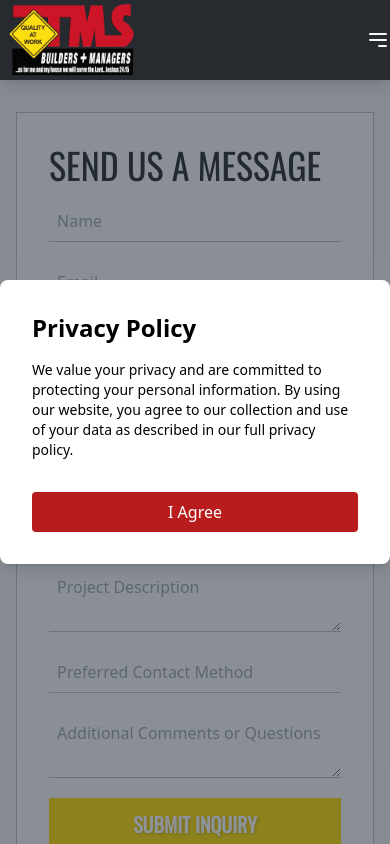
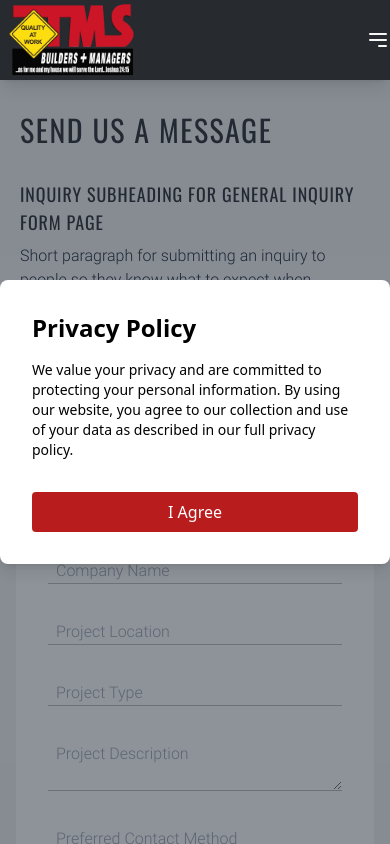
Before and after one commit to powellniki/tms-client, a Next.js app: page /inquiry/new in a window 390 px wide. Shown: the top 844 px of the page. Built offline with nearby package versions, Linux system fonts and the light colour scheme.

Commit message:
inquiry page styling

```diff
--- a/pages/culture/history.js
+++ b/pages/culture/history.js
@@ -10,7 +10,7 @@ export default function History() {
             </div>
             <div className="lg:w-1/2 w-full mt-4 lg:mt-16 p-4 lg:px-20">
                 <h1 className="text-tms-red font-heading text-5xl xl:text-6xl md:leading-snug mb-4 lg:mb-8 tracking-wider">OUR HISTORY</h1>
-                <h2 className="font-heading text-tms-black text-lg lg:text-xl pt-8 lg:mt-12 uppercase tracking-wider">History subheader statement goes here</h2>
+                <h2 className="font-heading text-tms-black text-lg lg:text-xl pt-8 lg:mt-8 uppercase tracking-wider">History subheader statement goes here</h2>
                 <p className="text-gray-800 text-md md:text-lg font-Roboto font-light mt-2 lg:mt-4">
                     TMS history description. Lorem ipsum dolor sit amet, consectetur adipiscing elit. Nullam vehicula metus nec augue facilisis, vel scelerisque ligula dapibus.
                 </p>
--- a/pages/culture/index.js
+++ b/pages/culture/index.js
@@ -10,7 +10,7 @@ export default function Culture() {
             </div>
             <div className="lg:w-1/2 w-full mt-4 lg:mt-16 p-4 lg:px-20">
                 <h1 className="text-tms-red font-heading text-5xl xl:text-6xl md:leading-snug mb-4 lg:mb-8 tracking-wider">OUR CULTURE</h1>
-                <h2 className="font-heading text-tms-black text-lg lg:text-xl pt-8 lg:mt-12 uppercase tracking-wider">Culture subheader statement goes here</h2>
+                <h2 className="font-heading text-tms-black text-lg lg:text-xl pt-8 lg:mt-8 uppercase tracking-wider">Culture subheader statement goes here</h2>
                 <p className="text-gray-800 text-md md:text-lg font-Roboto font-light mt-2 lg:mt-4">
                     Our culture description. Lorem ipsum dolor sit amet, consectetur adipiscing elit. Nullam vehicula metus nec augue facilisis, vel scelerisque ligula dapibus.
                 </p>
--- a/pages/culture/safety.js
+++ b/pages/culture/safety.js
@@ -10,7 +10,7 @@ export default function Safety() {
             </div>
             <div className="lg:w-1/2 w-full mt-4 lg:mt-16 p-4 lg:px-20">
                 <h1 className="text-tms-red font-heading text-5xl xl:text-6xl md:leading-snug mb-4 lg:mb-8 tracking-wider">OUR SAFETY</h1>
-                <h2 className="font-heading text-tms-black text-lg lg:text-xl pt-8 lg:mt-12 uppercase tracking-wider">Safety subheader statement goes here</h2>
+                <h2 className="font-heading text-tms-black text-lg lg:text-xl pt-8 lg:mt-8 uppercase tracking-wider">Safety subheader statement goes here</h2>
                 <p className="text-gray-800 text-md md:text-lg font-Roboto font-light mt-2 lg:mt-4">
                 Safety is our utmost priority at TMS, LLC due to the inherent risks and hazards in construction activities. Our comprehensive safety management protocols are designed to prevent accidents, injuries, and fatalities on the job site, ensuring the health and well-being of our workers. Maintaining strict compliance with legal and regulatory requirements fosters a strong safety culture within our company and on our job sites, enhancing productivity and, most importantly, protecting our employees.
                 </p>
--- a/pages/inquiry/new.js
+++ b/pages/inquiry/new.js
@@ -29,15 +29,19 @@ export default function NewInquiry() {
 
 
     return (
-        <main className="w-screen px-4 md:px-12">
-            <div className="max-w-6xl mx-auto flex flex-col lg:flex-row border border-tms-gray my-8 md:my-12">
+        <main className="w-screen flex flex-col lg:flex-row">
 
-                {/* Left Side: Form */}
-                <div className="w-full bg-tms-white p-8 lg:p-12">
-                <h2 className="uppercase font-heading text-4xl lg:text-5xl text-tms-black mb-4 lg:mb-8">
-                        Send us a message
-                    </h2>
-                    <form onSubmit={handleInquiry} className="flex flex-col space-y-5">
+            <div className="w-full lg:w-1/2 text-left pt-8 lg:text-end px-5 mb-4 md:mb-0 md:px-12 lg:px-0 md:py-8 lg:pt-28 lg:ml-24">
+                <h2 className="font-heading lg:font-bold text-tms-black text-3xl lg:text-4xl uppercase tracking-wider">
+                    Send us a message
+                </h2>
+                <h3 className="font-heading text-tms-black text-lg lg:text-xl pt-8 lg:mt-8 uppercase tracking-wider">inquiry subheading for general inquiry form page</h3>
+                <p className="text-gray-800 text-md md:text-lg font-Roboto font-light mt-2 lg:mt-4">Short paragraph for submitting an inquiry to people so they know what to expect when submitting an inquiry.</p>
+            </div>
+
+            <div className="w-full mx-auto flex flex-col lg:flex-row px-4 md:px-8 lg:px-0 lg:py-8 lg:mx-24 mb-4 lg:mb-0">
+                <div className="w-full bg-white p-8 lg:p-12">
+                    <form onSubmit={handleInquiry} className="flex flex-col space-y-6">
                         {/* Form Fields */}
                         <input
                             id="name"
@@ -46,7 +50,7 @@ export default function NewInquiry() {
                                 setUserInformation({ ...userInformation, name: e.target.value })
                             }
                             placeholder="Name"
-                            className="w-full bg-tms-white border-b rounded-none border-tms-gray py-2 px-2 focus:outline-none focus:ring-2 focus:ring-tms-yellow"
+                            className="w-full bg-white border-b rounded-none border-tms-gray pt-3 px-2 focus:outline-none focus:ring-2 focus:ring-tms-yellow font-Roboto font-light"
                         />
                         <input
                             id="email"
@@ -55,7 +59,7 @@ export default function NewInquiry() {
                                 setUserInformation({ ...userInformation, email: e.target.value })
                             }
                             placeholder="Email"
-                            className="w-full bg-tms-white border-b rounded-none border-tms-gray py-2 px-2 focus:outline-none focus:ring-2 focus:ring-tms-yellow"
+                            className="w-full bg-white border-b rounded-none border-tms-gray pt-3 px-2 focus:outline-none focus:ring-2 focus:ring-tms-yellow font-Roboto font-light"
                         />
                         <input
                             id="phone"
@@ -64,7 +68,7 @@ export default function NewInquiry() {
                                 setUserInformation({ ...userInformation, phone: e.target.value })
                             }
                             placeholder="Phone Number"
-                            className="w-full bg-tms-white border-b rounded-none border-tms-gray py-2 px-2 focus:outline-none focus:ring-2 focus:ring-tms-yellow"
+                            className="w-full bg-white border-b rounded-none border-tms-gray pt-3 px-2 focus:outline-none focus:ring-2 focus:ring-tms-yellow font-Roboto font-light"
                         />
                         <input
                             id="company_name"
@@ -73,7 +77,7 @@ export default function NewInquiry() {
                                 setUserInformation({ ...userInformation, company_name: e.target.value })
                             }
                             placeholder="Company Name"
-                            className="w-full bg-tms-white border-b rounded-none border-tms-gray py-2 px-2 focus:outline-none focus:ring-2 focus:ring-tms-yellow"
+                            className="w-full bg-white border-b rounded-none border-tms-gray pt-3 px-2 focus:outline-none focus:ring-2 focus:ring-tms-yellow font-Roboto font-light"
                         />
                         <input
                             id="project_location"
@@ -82,7 +86,7 @@ export default function NewInquiry() {
                                 setUserInformation({ ...userInformation, project_location: e.target.value })
                             }
                             placeholder="Project Location"
-                            className="w-full bg-tms-white border-b rounded-none border-tms-gray py-2 px-2 focus:outline-none focus:ring-2 focus:ring-tms-yellow"
+                            className="w-full bg-white border-b rounded-none border-tms-gray pt-3 px-2 focus:outline-none focus:ring-2 focus:ring-tms-yellow font-Roboto font-light"
                         />
                         <input
                             id="project_type"
@@ -91,7 +95,7 @@ export default function NewInquiry() {
                                 setUserInformation({ ...userInformation, project_type: e.target.value })
                             }
                             placeholder="Project Type"
-                            className="w-full bg-tms-white border-b rounded-none border-tms-gray py-2 px-2 focus:outline-none focus:ring-2 focus:ring-tms-yellow"
+                            className="w-full bg-white border-b rounded-none border-tms-gray pt-3 px-2 focus:outline-none focus:ring-2 focus:ring-tms-yellow font-Roboto font-light"
                         />
                         <textarea
                             id="project_description"
@@ -100,7 +104,7 @@ export default function NewInquiry() {
                                 setUserInformation({ ...userInformation, project_description: e.target.value })
                             }
                             placeholder="Project Description"
-                            className="w-full bg-tms-white border-b rounded-none border-tms-gray py-2 px-2 focus:outline-none focus:ring-2 focus:ring-tms-yellow"
+                            className="w-full bg-white border-b rounded-none border-tms-gray pt-3 px-2 focus:outline-none focus:ring-2 focus:ring-tms-yellow font-Roboto font-light"
                             rows="2"
                         />
                         <input
@@ -110,7 +114,7 @@ export default function NewInquiry() {
                                 setUserInformation({ ...userInformation, contact_method: e.target.value })
                             }
                             placeholder="Preferred Contact Method"
-                            className="w-full bg-tms-white border-b rounded-none border-tms-gray py-2 px-2 focus:outline-none focus:ring-2 focus:ring-tms-yellow"
+                            className="w-full bg-white border-b rounded-none border-tms-gray pt-3 px-2 focus:outline-none focus:ring-2 focus:ring-tms-yellow font-Roboto font-light"
                         />
                         <textarea
                             id="comments"
@@ -119,12 +123,12 @@ export default function NewInquiry() {
                                 setUserInformation({ ...userInformation, comments: e.target.value })
                             }
                             placeholder="Additional Comments or Questions"
-                            className="w-full bg-tms-white border-b rounded-none border-tms-gray py-2 px-2 focus:outline-none focus:ring-2 focus:ring-tms-yellow"
+                            className="w-full bg-white border-b rounded-none border-tms-gray pt-3 px-2 focus:outline-none focus:ring-2 focus:ring-tms-yellow font-Roboto font-light"
                             rows="2"
                         />
                         {/* Submit Button */}
-                        <button className="uppercase font-heading font-bold text-xl bg-tms-yellow text-white py-3 mt-4 hover:bg-tms-black hover:text-tms-white text-shadow-sm">
-                            Submit Inquiry
+                        <button className="uppercase font-heading text-xl bg-tms-yellow text-tms-white py-3 w-48 hover:bg-tms-black hover:text-tms-white text-shadow-sm mt-6 lg:mt-8">
+                            <span className="tracking-widest">Submit Inquiry</span>
                         </button>
                     </form>
                 </div>
--- a/pages/services/index.js
+++ b/pages/services/index.js
@@ -12,7 +12,7 @@ export default function Services() {
                 <div className="w-full md:w-1/2 bg-gray-300 h-[36rem] md:h-[48rem] flex items-center justify-center">
                     <span className="text-white text-2xl">Image Placeholder</span>
                 </div>
-                <div className="w-full md:w-1/2 pb-12 mdpb-0 pt-10 px-10 lg:pt-28 lg:px-28">
+                <div className="w-full md:w-1/2 pb-12 md:pb-0 pt-10 px-10 lg:pt-28 lg:px-28">
                     <h1 className="font-heading lg:font-bold text-tms-black text-3xl lg:text-4xl tracking-wider">PRE-CONSTRUCTION</h1>
                     <h2 className="font-heading text-tms-black text-lg lg:text-xl pt-8 lg:mt-12 uppercase tracking-wider">Pre-construction is the phase of a construction project that occurs before actual building begins. </h2>
                     <p className="text-gray-800 text-md md:text-lg font-Roboto font-light mt-2 lg:mt-4">
```
Also changed, not shown: pages/careers/index.js (+11 -13 lines), pages/inquiry/index.js (+13 -16 lines).
